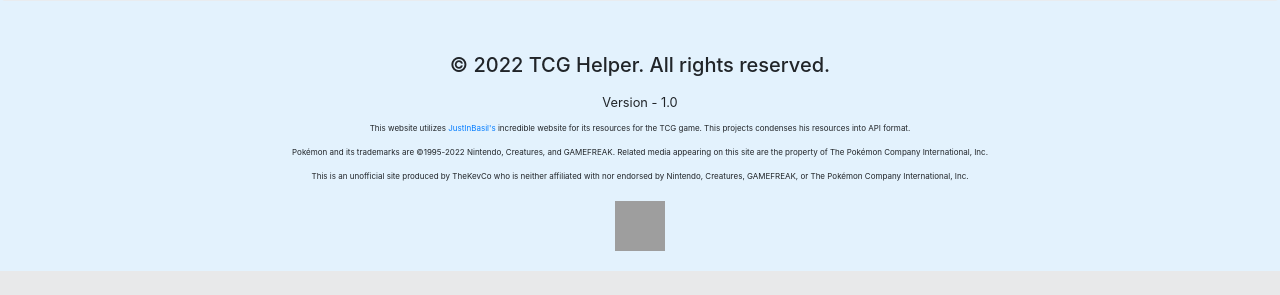
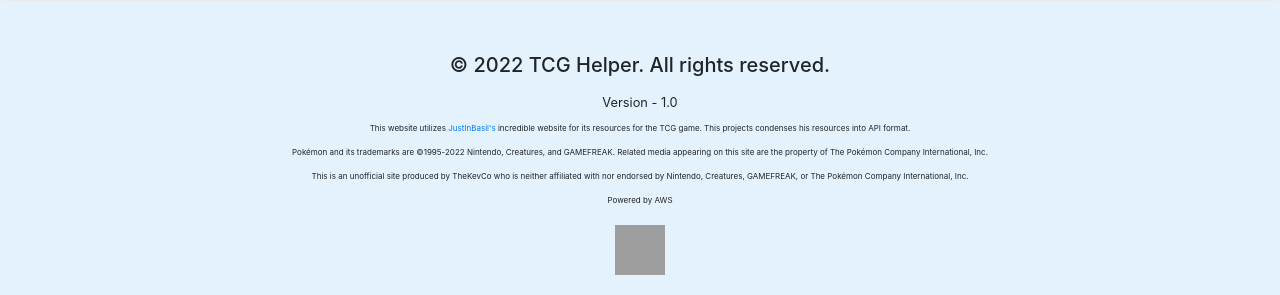
Before and after one commit to TheKevCo/TCG-Helper, a Flask app: page / in a window 1280 px wide. Shown: the part 741-1036 px from the top of the page. Before the commit the page ends 1012 px from the top, so only its background shows below. Run offline with Flask 2, Linux system fonts and the light colour scheme; some libraries are stand-ins or nearby versions; grey boxes are pictures that could not be loaded.

Commit message:
Version 1.0 Commit. Deck Pricing to be added in later commit.

```diff
--- a/templates/footer.html
+++ b/templates/footer.html
@@ -5,7 +5,8 @@
     <small>Version - 1.0</small>
     <p style="margin-bottom: 0;"><small style="font-size: 50%;">This website utilizes <a href="https://www.justinbasil.com/">JustInBasil's</a> incredible website for its resources for the TCG game. This projects condenses his resources into API format.</small></p>
     <p style="margin-bottom: 0;"><small style="font-size: 50%;">Pokémon and its trademarks are ©1995-2022 Nintendo, Creatures, and GAMEFREAK. Related media appearing on this site are the property of The Pokémon Company International, Inc.</small></p>
-    <p><small style="font-size: 50%;">This is an unofficial site produced by TheKevCo who is neither affiliated with nor endorsed by Nintendo, Creatures, GAMEFREAK, or The Pokémon Company International, Inc.</small></p>
+    <p style="margin-bottom: 0;"><small style="font-size: 50%;">This is an unofficial site produced by TheKevCo who is neither affiliated with nor endorsed by Nintendo, Creatures, GAMEFREAK, or The Pokémon Company International, Inc.</small></p>
+    <p><small style="font-size: 50%;">Powered by AWS</small></p>
     <a href="https://github.com/TheKevCo"><img src="https://cdn-icons-png.flaticon.com/512/25/25231.png"
        width="50"
        height="50">
```
